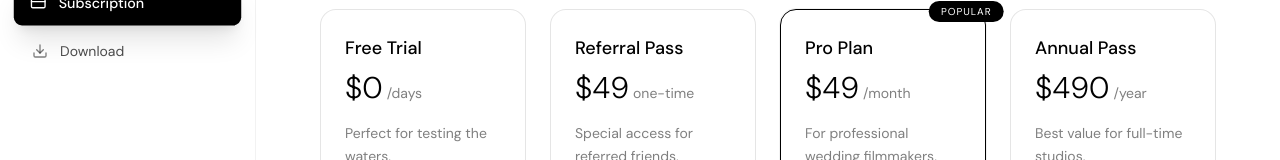
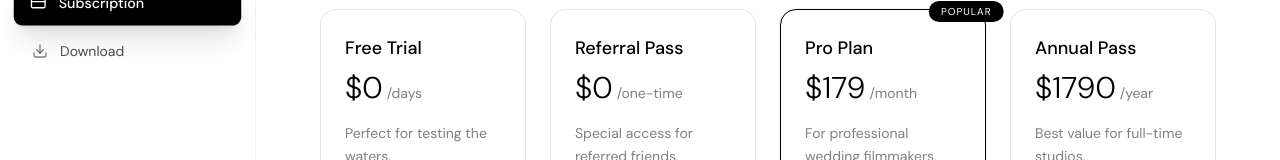
Before and after one commit to aidenmarcus805-coder/quartzedt-website, a Next.js app: page /dashboard/billing in a window 1280 px wide. Shown: the part 195-355 px from the top of the page. Built offline with nearby package versions, Linux system fonts and the light colour scheme; no server answers.

Commit message:
update185

```diff
--- a/app/dashboard/billing/page.tsx
+++ b/app/dashboard/billing/page.tsx
@@ -3,6 +3,8 @@
 import { Check, CreditCard, Shield } from 'lucide-react';
 import { useSession } from 'next-auth/react';
 import { useState } from 'react';
+
+import { PRICING_PLAN } from '../../lib/constants/pricing';
 
 const PLANS = [
     {
@@ -17,8 +19,8 @@ const PLANS = [
     {
         id: 'referral',
         name: 'Referral Pass',
-        price: '$49',
-        period: 'billed once',
+        price: '$0',
+        period: 'one-time',
         description: 'Special access for referred friends.',
         features: ['1 month unlimited access', 'No watermark', 'Priority support', 'One-time payment'],
         productId: 'prod_referral_Placeholder',
@@ -26,21 +28,21 @@ const PLANS = [
     {
         id: 'pro',
         name: 'Pro Plan',
-        price: '$49',
+        price: `$${PRICING_PLAN.price}`,
         period: 'per month',
         description: 'For professional wedding filmmakers.',
         features: ['Unlimited exports', 'No watermark', 'Priority support', 'All AI features'],
-        productId: 'prod_founding_GF7xl',
+        productId: PRICING_PLAN.creemProductIdMonthly,
         popular: true,
     },
     {
         id: 'annual',
         name: 'Annual Pass',
-        price: '$490',
+        price: `$${PRICING_PLAN.priceAnnual}`,
         period: 'per year',
         description: 'Best value for full-time studios.',
         features: ['2 months free', 'Unlimited exports', 'No watermark', 'Priority support'],
-        productId: 'prod_annual_XYZ',
+        productId: PRICING_PLAN.creemProductIdAnnual,
     }
 ];
 
--- /dev/null
+++ b/app/lib/constants/pricing.ts
@@ -0,0 +1,16 @@
+export const PRICING_PLAN = {
+  price: 179,
+  priceAnnual: 1790,
+  features: [
+    'AI scene detection',
+    'Full transcripts',
+    'Multicam sync',
+    'XML export',
+    'Same-day templates',
+    'Direct support',
+  ],
+  lsVariantId: 'ad029df4-2bb2-45b2-bfa3-038e6938eb09', // Founding Member Plan
+  // Creem product IDs (referenced in dashboard, placeholder values currently in use there)
+  creemProductIdMonthly: 'prod_founding_GF7xl',
+  creemProductIdAnnual: 'prod_annual_XYZ',
+};
--- a/app/page.tsx
+++ b/app/page.tsx
@@ -3,19 +3,9 @@
 import { AnimatePresence, motion, useInView } from 'framer-motion';
 import { ArrowLeft, ArrowRight, Check, ChevronDown, Film, MessageCircle, FileText, Map, Minus, Scissors, Search, Upload, User } from 'lucide-react';
 
-const PLAN = {
-  price: 179,
-  priceAnnual: 1790,
-  features: [
-    'AI scene detection',
-    'Full transcripts',
-    'Multicam sync',
-    'XML export',
-    'Same-day templates',
-    'Direct support',
-  ],
-  creemProductId: 'prod_founding_GF7xl',
-};
+import { PRICING_PLAN } from './lib/constants/pricing';
+
+const PLAN = PRICING_PLAN;
 import { useEffect, useRef, useState } from 'react';
 import { useSession, signOut } from 'next-auth/react';
 import dynamic from 'next/dynamic';
@@ -231,6 +221,7 @@ const WORKFLOW_STEP_MIN_DWELL_MS = 300; // minimum time to stay on a step during
 export default function Home() {
   const [billing, setBilling] = useState<'monthly' | 'annual'>('monthly');
   const price = billing === 'annual' ? PLAN.priceAnnual : PLAN.price;
+  const productId = billing === 'annual' ? PLAN.creemProductIdAnnual : PLAN.creemProductIdMonthly;
   const period = billing === 'annual' ? 'year' : 'mo';
   const containerRef = useRef<HTMLDivElement>(null);
   const heroRef = useRef<HTMLElement>(null);
@@ -326,6 +317,10 @@ export default function Home() {
         containerRef.current.style.setProperty('--shutter-progress', shutterProgress.toString());
         containerRef.current.style.setProperty('--shutter-opacity', shutterOpacity.toString());
       }
+      if (shutterContainerRef.current) {
+        shutterContainerRef.current.style.setProperty('--shutter-progress', shutterProgress.toString());
+        shutterContainerRef.current.style.setProperty('--shutter-opacity', shutterOpacity.toString());
+      }
 
       // Animate content reveal: Just scale and opacity, NO movement (fixing "land perfectly" issue)
       if (workflowContentRef.current) {
@@ -362,6 +357,7 @@ export default function Home() {
 
 
   const workflowContentRef = useRef<HTMLDivElement>(null);
+  const shutterContainerRef = useRef<HTMLDivElement>(null);
 
   return (
     <div ref={containerRef} className="bg-white text-black min-h-screen selection:bg-black selection:text-white antialiased">
@@ -701,7 +697,7 @@ export default function Home() {
           }}
         >
           {/* Shutter Layer - Sticky on top of content */}
-          <div className="sticky top-0 h-screen w-full z-40 pointer-events-none overflow-hidden">
+          <div ref={shutterContainerRef} className="sticky top-0 h-screen w-full z-40 pointer-events-none overflow-hidden">
             <ShutterReveal />
           </div>
 
@@ -1114,7 +1110,7 @@ export default function Home() {
                   ))}
                 </div>
 
-                <a href={`https://creem.io/payment/${PLAN.creemProductId}`} target="_blank" rel="noopener noreferrer" className="block">
+                <a href={`https://creem.io/payment/${productId}`} target="_blank" rel="noopener noreferrer" className="block">
                   <button className="w-full py-4 bg-white text-black text-sm font-medium rounded-lg hover:bg-white/90 transition-colors">
                     Start free trial
                   </button>
--- a/app/pricing/page.tsx
+++ b/app/pricing/page.tsx
@@ -19,19 +19,9 @@ declare global {
 }
 
 
-const PLAN = {
-  price: 179,
-  priceAnnual: 1790,
-  features: [
-    'AI scene detection',
-    'Full transcripts',
-    'Multicam sync',
-    'XML export',
-    'Same-day templates',
-    'Direct support',
-  ],
-  lsVariantId: 'ad029df4-2bb2-45b2-bfa3-038e6938eb09', // Founding Member Plan
-};
+import { PRICING_PLAN } from '../lib/constants/pricing';
+
+const PLAN = PRICING_PLAN;
 
 const UserMenu = ({ session }: { session: any }) => {
   const [isOpen, setIsOpen] = useState(false);
```
